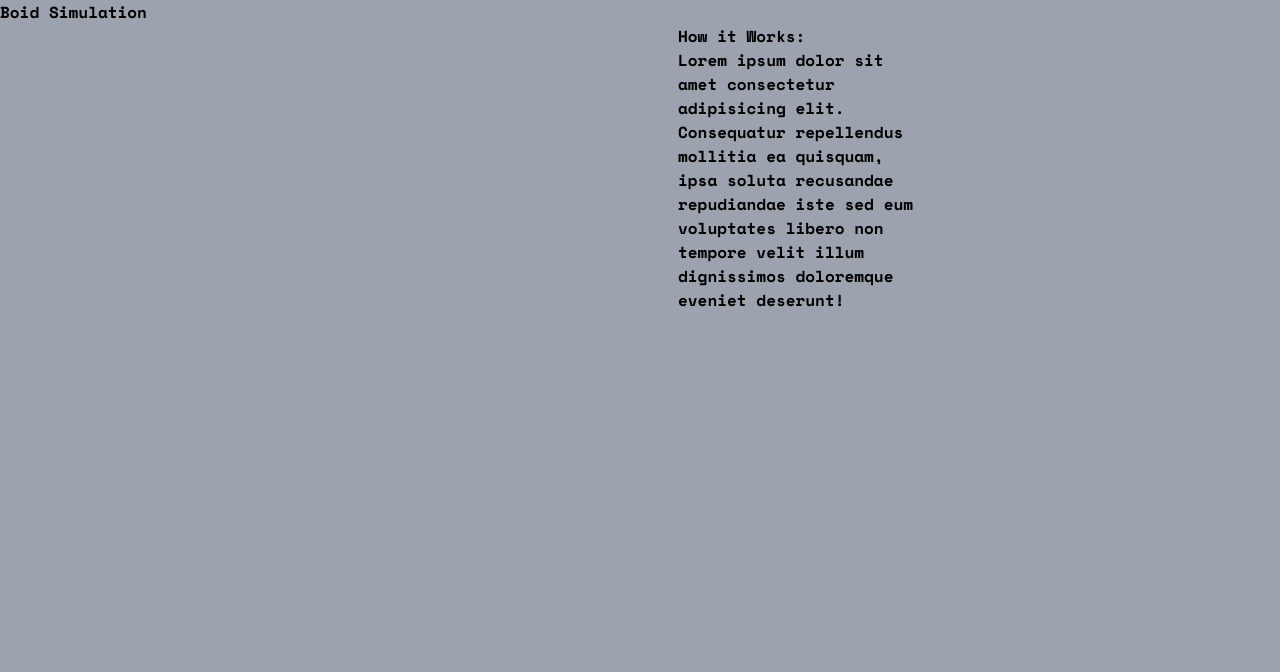
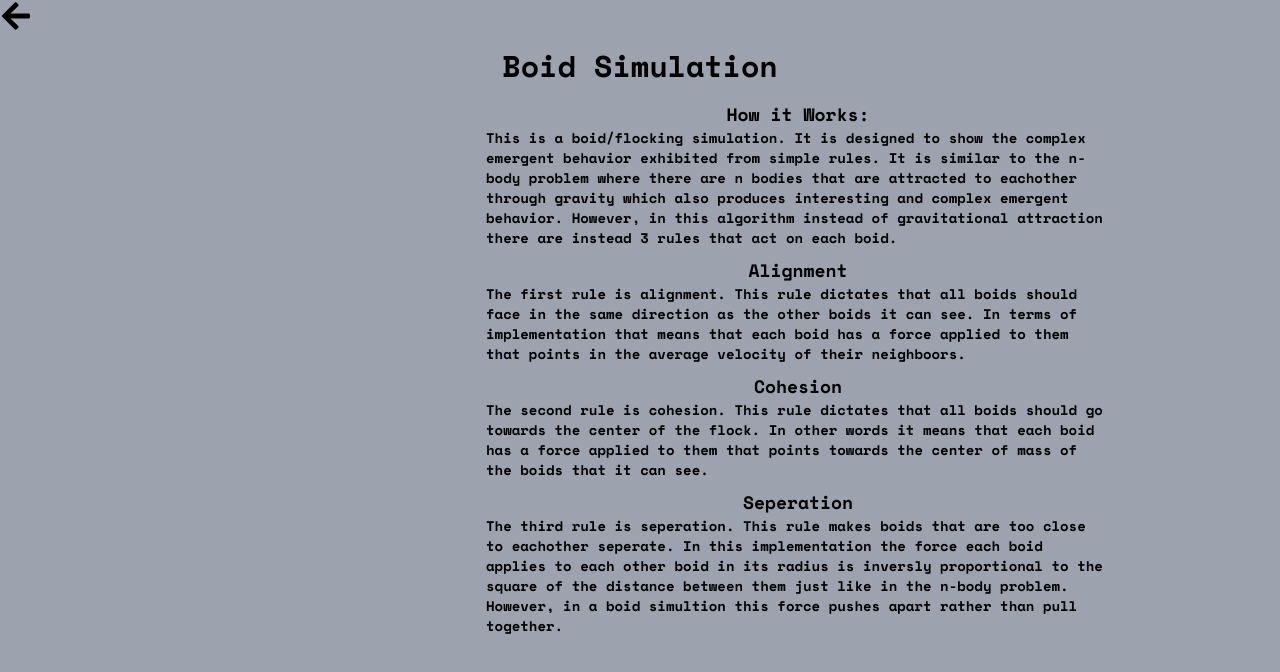
Before and after one commit to BuxoGabriel/Portfolio, a Next.js app: page /projects/boids in a window 1280 px wide. Shown: the top 672 px of the page. Built offline with nearby package versions, Linux system fonts and the light colour scheme.

Commit message:
boids are now cats and changed initial settings

```diff
--- a/src/app/projects/boids/page.tsx
+++ b/src/app/projects/boids/page.tsx
@@ -1,13 +1,47 @@
 import P5Page from "@/components/p5-page";
+import Link from "next/link";
+import { FaArrowLeft } from "react-icons/fa";
 
 export default function Boids() {
-    return <main className="min-h-screen w-screen bg-gray-400">
-        <h1>Boid Simulation</h1>
+    return <main className="min-h-screen w-screen bg-gray-400 text-left text-black">
+        <Link href={"/projects"} className="flex"><FaArrowLeft className="w-8 h-8" /></Link>
+        <h1 className="text-3xl p-4 text-center">Boid Simulation</h1>
         <div className="flex justify-center">
             <P5Page src="/scripts/boids.js"/>
-            <aside className="flex flex-col justify-center w-64 pl-4">
-                <h2>How it Works:</h2>
-                <p>Lorem ipsum dolor sit amet consectetur adipisicing elit. Consequatur repellendus mollitia ea quisquam, ipsa soluta recusandae repudiandae iste sed eum voluptates libero non tempore velit illum dignissimos doloremque eveniet deserunt!</p>
+            <aside className="flex flex-col justify-center w-1/2 text-sm pl-4">
+                <h2 className="text-lg text-center">How it Works:</h2>
+                <p>
+                    This is a boid/flocking simulation.
+                    It is designed to show the complex emergent behavior exhibited from simple rules.
+                    It is similar to the n-body problem where there are n bodies that are attracted to eachother through gravity which also produces interesting and complex emergent behavior.
+                    However, in this algorithm instead of gravitational attraction there are instead 3 rules that act on each boid.
+                </p>
+                <ol>
+                    <li>
+                        <h3 className="text-lg text-center pt-2">Alignment</h3>
+                        <p>
+                            The first rule is alignment.
+                            This rule dictates that all boids should face in the same direction as the other boids it can see.
+                            In terms of implementation that means that each boid has a force applied to them that points in the average velocity of their neighboors.
+                        </p>
+                    </li>
+                    <li>
+                        <h3 className="text-lg text-center pt-2">Cohesion</h3>
+                        <p>
+                            The second rule is cohesion.
+                            This rule dictates that all boids should go towards the center of the flock.
+                            In other words it means that each boid has a force applied to them that points towards the center of mass of the boids that it can see.
+                        </p>
+                    </li>
+                    <li>
+                        <h3 className="text-lg text-center pt-2">Seperation</h3>
+                        <p>
+                            The third rule is seperation. This rule makes boids that are too close to eachother seperate.
+                            In this implementation the force each boid applies to each other boid in its radius is inversly proportional to the square of the distance between them just like in the n-body problem.
+                            However, in a boid simultion this force pushes apart rather than pull together.
+                        </p>
+                    </li>
+                </ol>
             </aside>
         </div>
     </main>
--- /dev/null
+++ b/src/app/projects/page.tsx
@@ -0,0 +1,5 @@
+export default function Algorithms() {
+    return <div>
+        <h1 className="text-center text-3xl">Projects</h1>
+    </div>
+}
```
Also changed, not shown: public/scripts/boids.js (+55 -27 lines).
